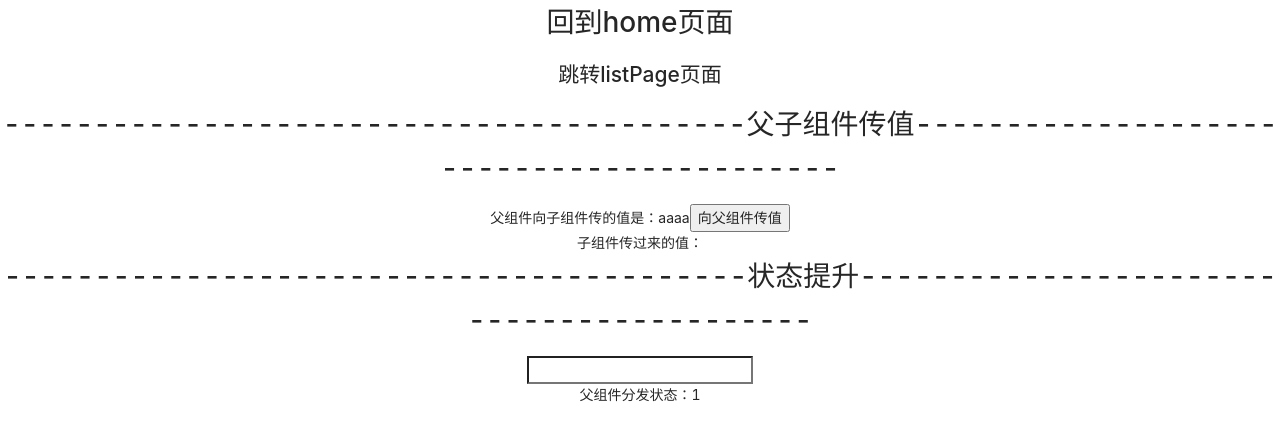
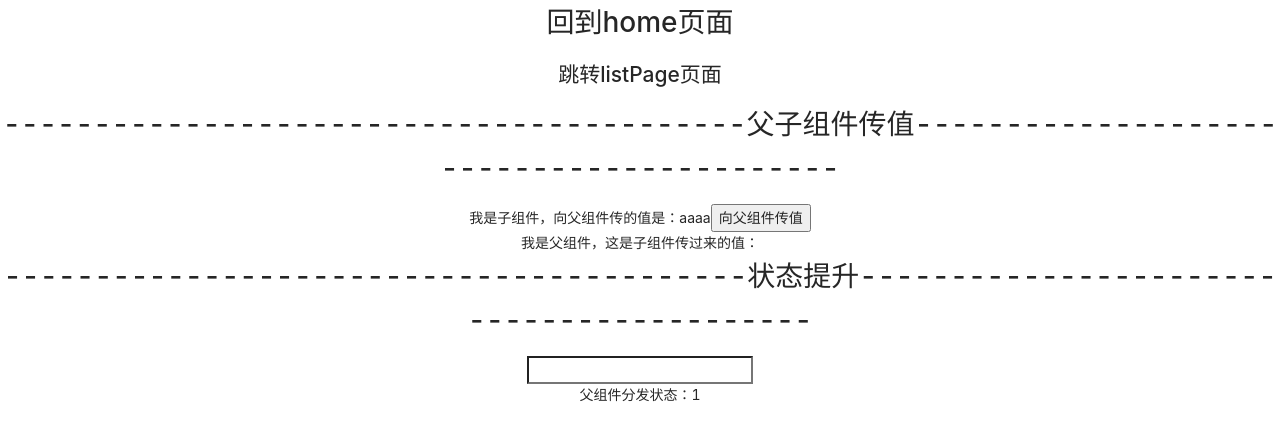
Before and after one commit to littledimple123/react2020, a React (Create React App) app in the folder my-app/: page /#/detail/index in a window 1280 px wide. Shown: the top 440 px of the page. Built offline with nearby package versions, Linux system fonts and the light colour scheme.

Commit message:
验证store？

```diff
--- a/my-app/src/components/listChild/index.js
+++ b/my-app/src/components/listChild/index.js
@@ -10,7 +10,7 @@ export default class ListChild extends React.Component {
   render() {
     return (
       <div>
-        父组件向子组件传的值是：{this.props.str}
+        我是子组件，向父组件传的值是：{this.props.str}
         <button onClick={this.handleParent}>向父组件传值</button>
       </div>
     );
--- a/my-app/src/detail/index.js
+++ b/my-app/src/detail/index.js
@@ -1,5 +1,6 @@
 import React from 'react';
 import '../App.css';
+import store from '../store/index'
 import ListChild from '../components/listChild/index';
 import StatusOne from '../components/statusOne/index';
 export default class Detail extends React.Component {
@@ -17,6 +18,8 @@ export default class Detail extends React.Component {
   }
   componentDidMount() {
     // console.log(this.props.location.state)
+    const obj = store.getState()
+    console.log(obj)
   }
   handlerClick() {
     this.props.history.push({
@@ -50,7 +53,7 @@ export default class Detail extends React.Component {
           str={this.state.str}
           clickParent={this.handleParent}
         ></ListChild>
-        <div>子组件传过来的值：{this.state.child}</div>
+        <div>我是父组件，这是子组件传过来的值：{this.state.child}</div>
         <h1>
           -----------------------------------------状态提升------------------------------------------
         </h1>
--- a/my-app/src/index.js
+++ b/my-app/src/index.js
@@ -6,9 +6,7 @@ import * as serviceWorker from './serviceWorker';
 import Router from './router'
 
 ReactDOM.render(
-  <React.StrictMode>
-    <Router/>
-  </React.StrictMode>,
+  <Router/>,
   document.getElementById('root')
 );
 
```
